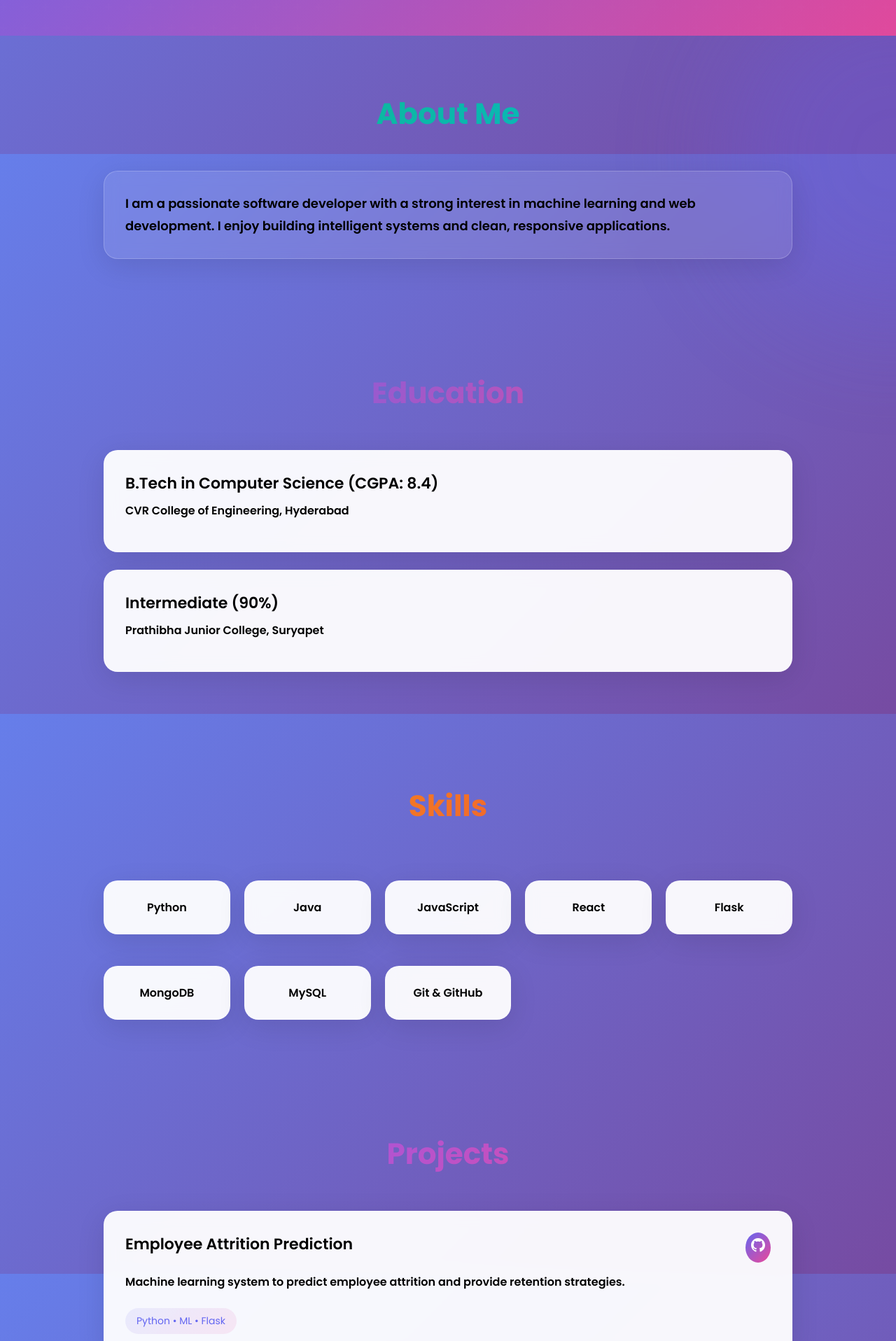
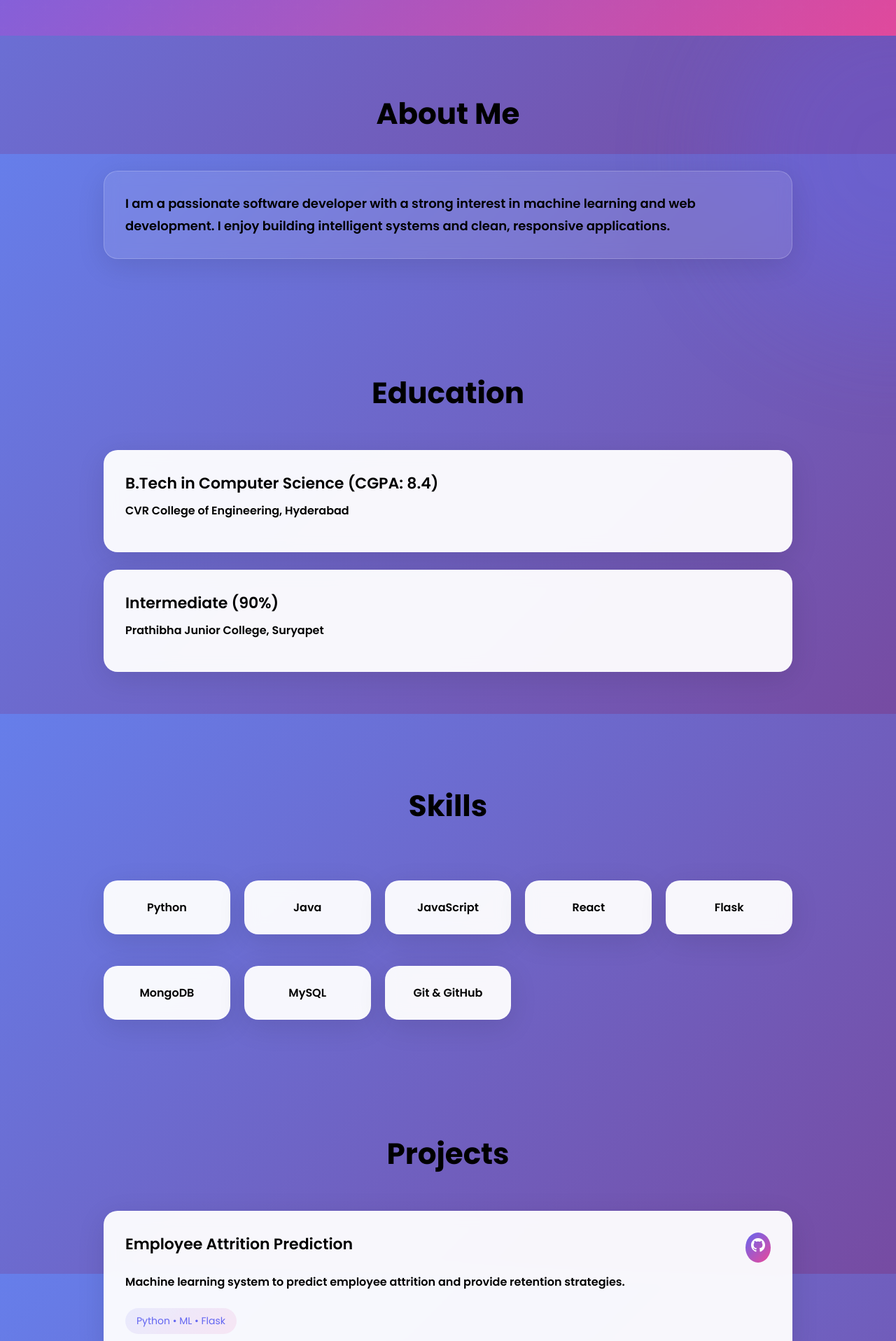
Before and after one commit to Sridhar-20/sridhar-portfolio, a React (Create React App) app: page / in a window 1280 px wide. Shown: the part 580-2496 px from the top of the page at 70% size. Built offline with nearby package versions, Linux system fonts and the light colour scheme.

Commit message:
Force headings to black color

```diff
--- a/src/App.css
+++ b/src/App.css
@@ -218,11 +218,24 @@ section h2 {
   font-size: 42px;
   text-align: center;
   margin-bottom: 50px;
-  background: linear-gradient(135deg, var(--primary), var(--secondary));
-  -webkit-background-clip: text;
-  -webkit-text-fill-color: transparent;
-  background-clip: text;
   animation: fadeInUp 0.6s ease-out;
+  font-weight: 700;
+  color: #000000 !important;
+  background: none !important;
+  -webkit-background-clip: unset !important;
+  -webkit-text-fill-color: #000000 !important;
+  background-clip: unset !important;
+}
+
+/* Ensure all section headings are black */
+#about h2,
+#skills h2,
+#projects h2,
+#contact h2,
+section h2 {
+  color: #000000 !important;
+  background: none !important;
+  -webkit-text-fill-color: #000000 !important;
 }
 
 /* Cards */
@@ -475,34 +488,9 @@ section .card p {
   font-weight: 600;
 }
 
-/* Different colors for each section heading */
-#about h2 {
-  background: linear-gradient(135deg, #10b981, #06b6d4);
-  -webkit-background-clip: text;
-  -webkit-text-fill-color: transparent;
-  background-clip: text;
-}
 
-#skills h2 {
-  background: linear-gradient(135deg, #f59e0b, #ef4444);
-  -webkit-background-clip: text;
-  -webkit-text-fill-color: transparent;
-  background-clip: text;
-}
 
-#projects h2 {
-  background: linear-gradient(135deg, #8b5cf6, #ec4899);
-  -webkit-background-clip: text;
-  -webkit-text-fill-color: transparent;
-  background-clip: text;
-}
 
-#contact h2 {
-  background: linear-gradient(135deg, #6366f1, #3b82f6);
-  -webkit-background-clip: text;
-  -webkit-text-fill-color: transparent;
-  background-clip: text;
-}
 
 /* Education heading - default gradient */
 section:not(#about):not(#skills):not(#projects):not(#contact) h2 {
```
